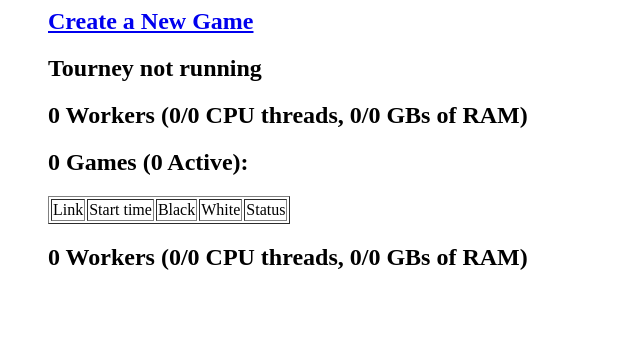
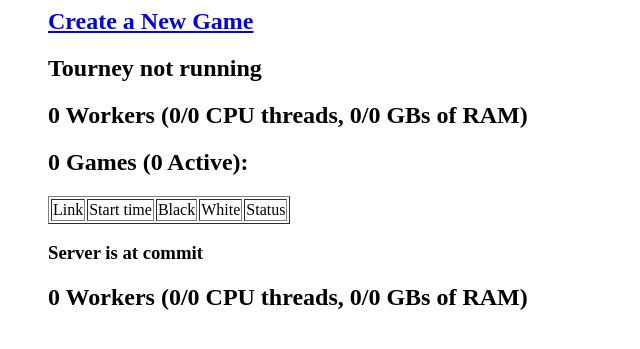
Before and after one commit to jpdoyle/OmegaGo, a Flask app: page /view in a window 1280 px wide. Shown: the top 349 px of the page, without its empty margins (0-640 px from the left). Run offline with Flask 2, Linux system fonts and the light colour scheme; parts of the project's set-up code (start-up, migrations or seed data) failed here and were passed over.

Commit message:
Show commit on status page

```diff
--- a/server/templates/view.html
+++ b/server/templates/view.html
@@ -32,6 +32,8 @@
         {% endfor %}
         </table>
 
+        <h3>Server is at commit {{ version }}</h3>
+
         <h2>{{ workers|length }} Workers
             ({{ (workers|map(attribute='4')|map('attr','cpuLoad')|sum
                 - workers|map(attribute='3')|map('attr','cpuLoad')|sum)
@@ -45,15 +47,17 @@
              }}/{{ workers|map(attribute='4')|map('attr','memLoad')
                 |sum|round(1)
              }} GBs of RAM)</h2>
+
         <ul>
-        {% for id,name,tasks,avail,maxAvail,running in
-        (workers|sort(attribute="1")) %}
+        {% for id,name,tasks,avail,maxAvail,running,commit in
+           (workers|sort(attribute="1")) %}
         <li>{{ name }}: {{ (maxAvail.cpuLoad - avail.cpuLoad)|round(1)
             }}/{{ maxAvail.cpuLoad|round(1) }}
             CPU threads, {{ (maxAvail.memLoad - avail.memLoad)|round(1)
             }}/{{ maxAvail.memLoad|round(1) }} GBs of RAM
             <ul>
                 <li>ID: {{ id }}</li>
+                <li>Commit: {{ commit }}</li>
                 <li>Can run: {% for t in tasks %}
                     {{ t }} |
                     {% endfor %}
@@ -66,5 +70,6 @@
             </ul>
         {% endfor %}
         </ul>
+
     </body>
 </html>
```
Also changed, not shown: server/templates/games.html (+7 -2 lines).
